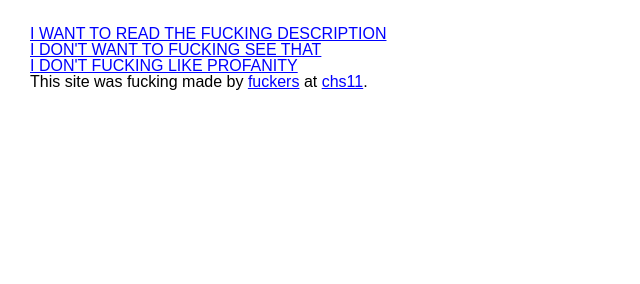
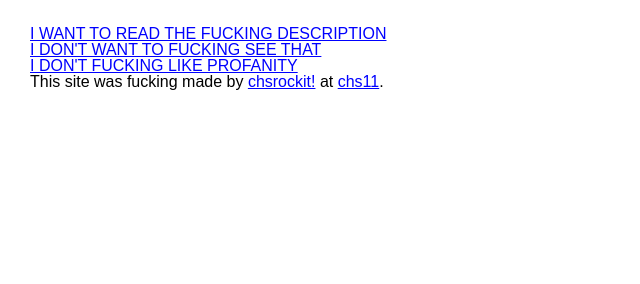
Before and after one commit to chsrockit/WTFringe, a PHP site: page / in a window 1280 px wide. Shown: the part 322-606 px from the top of the page, without its empty margins (0-640 px from the left). Run offline with PHP 8.4, Linux system fonts and the light colour scheme; data that the repository does not hold is empty; some libraries are stand-ins or nearby versions.

Commit message:
fixed site attribution

```diff
--- a/index.php
+++ b/index.php
@@ -32,6 +32,6 @@ $json_object = json_decode($json);
     <li><a href="">I don't want to fucking see that</a></li>
     <li><a href="/splash_site/profanity.html">I don't fucking like profanity</a></li>
     </ul>
-    <div id="fuckers">This site was fucking made by <a href="http://github.com/chsrockit/" target="_blank">fuckers</a> at <a href="http://www.culturehackscotland.com" target="_blank">chs11</a>.</div>
+    <div id="fuckers">This site was fucking made by <a href="http://github.com/chsrockit/" target="_blank">chsrockit!</a> at <a href="http://www.culturehackscotland.com" target="_blank">chs11</a>.</div>
   </body>
 </html>
```
